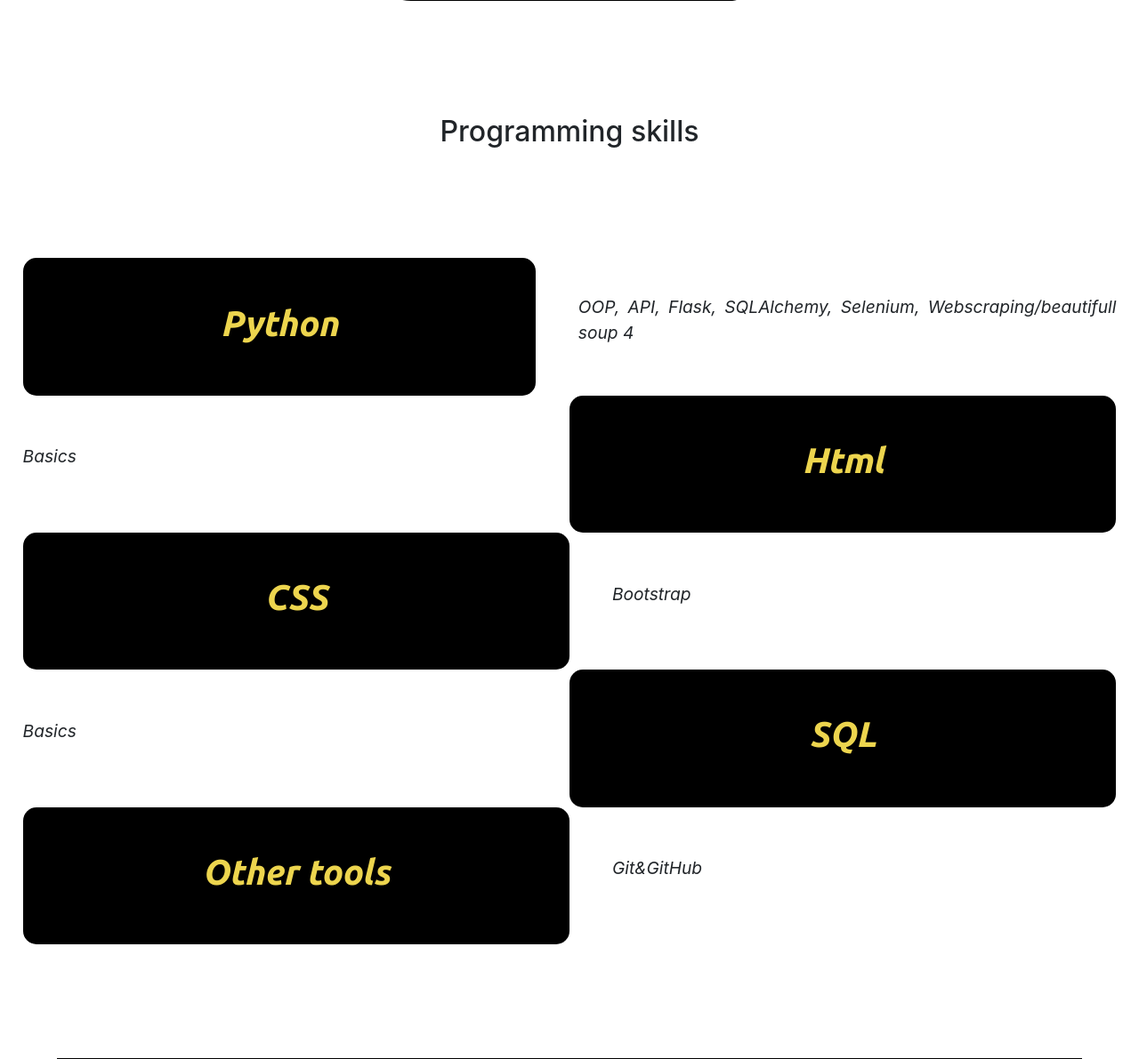
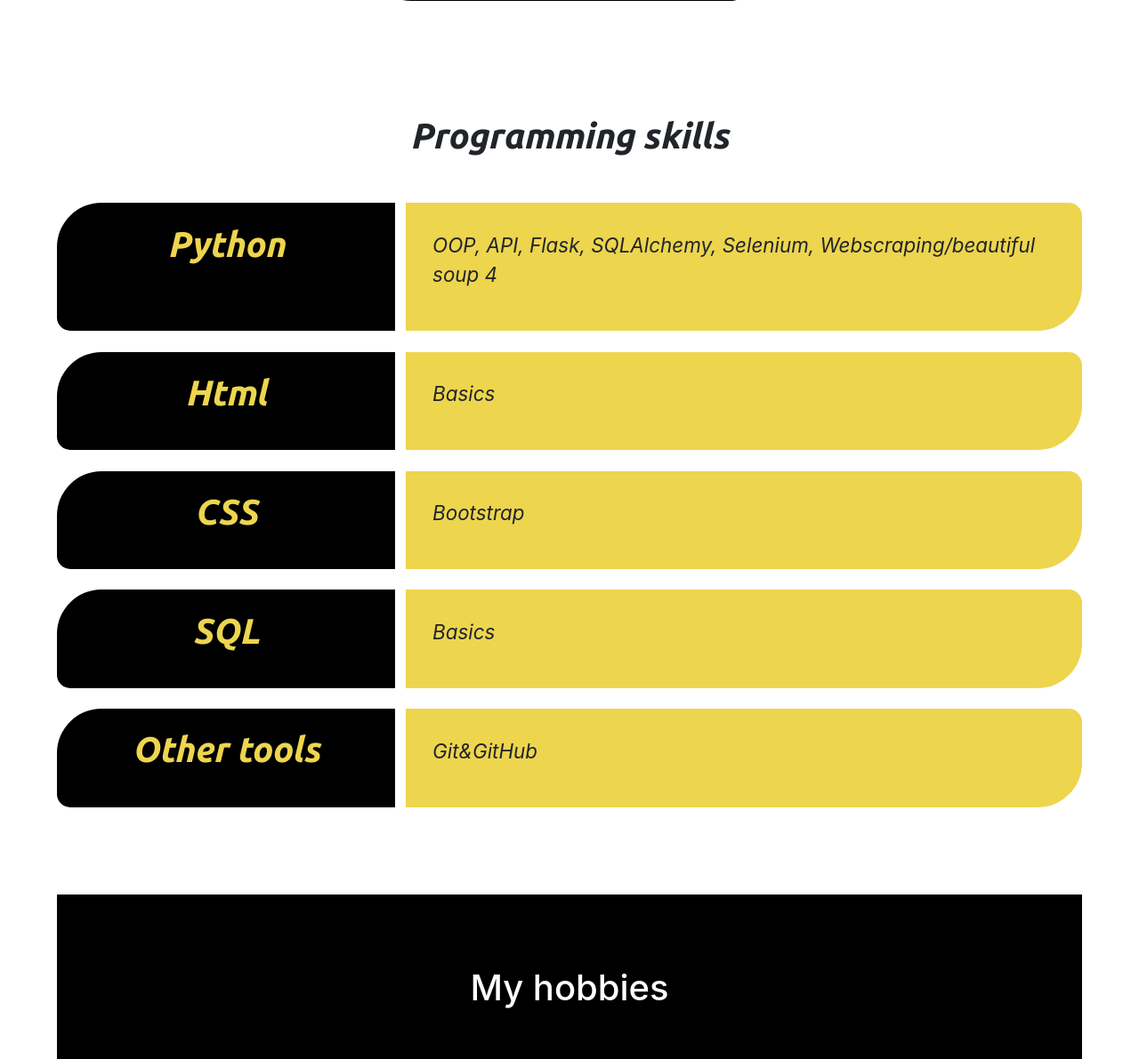
Before and after one commit to Pluszka/Personal-website, a Flask app: page / in a window 1280 px wide. Shown: the part 1131-2322 px from the top of the page at 89% size. Run offline with Flask 2, Linux system fonts and the light colour scheme; some libraries are stand-ins or nearby versions.

Commit message:
layout fixed

```diff
--- a/static/css/styles.css
+++ b/static/css/styles.css
@@ -1,4 +1,9 @@
 /*whole body*/
+
+.special-border{
+    border-radius: 15px 50px;
+}
+
 li {
     text-align: left;
 }
@@ -15,10 +20,6 @@
 .black_background {
     background-color: black;
     color: #edd54e;
-}
-
-.circle {
-    border-radius: 15px;
 }
 
 /*title*/
@@ -45,10 +46,6 @@
 
 /* about */
 
-#about .black_background {
-    border-radius: 15px 50px;
-}
-
 .second-section {
     padding: 4%;
 }
@@ -60,43 +57,39 @@
 
 /* programming */
 
-#first-prog {
-    margin-top: 10%;
-}
 
-.flex {
-    display: flex;
-    flex-direction: col;
-    align-items: center;
-    justify-content: center;
-    gap: 0.5rem 3rem;
-}
-
-.prog-row {
-     display: inline-flex;
-     flex-direction: row;
-     flex-grow: 1;
+.grid-container {
+    margin: 2% 5% 15%;
+    display: grid;
+    grid-template-columns: 1fr 2fr;
+    grid-column-gap: 1%;
+    grid-row-gap: 4%;
 }
 
 #programming {
-    text-align: center;
-    margin: 10% 2%;
-}
-
-#programming .circle {
-    width:50%;
+    margin-top: 8%;
+    font-size: 32rem;
 }
 
 #programming h1 {
     font-family: 'Ubuntu';
+    padding: 2%;
+    font-size 33rem;
 }
 
 #programming p {
-    font-size: 1.2rem;
-    text-align:justify;
+    font-size: 1.4rem;
     font-style: italic;
 }
 
+.prog-title {
+    border-radius: 50px 0 0 15px;
+}
+
+.prog-desc {
+    text-align: left;
+    border-radius: 0 15px 50px 0;
+}
 /*art section*/
 
 #art {
--- a/templates/PLindex.html
+++ b/templates/PLindex.html
@@ -44,11 +44,11 @@
     </ul>
     {% endblock %}
     {% block prog %}
-    <h2>Moje umiejętności programistyczne</h2>
+    <h1>Moje umiejętności programistyczne</h1>
     {% endblock %}
     {% block python %}
 <!--    <p>PyScript</p>-->
-    <p>Programowanie obiektowe, API, Flask, SQLAlchemy, Selenium, Webscraping/beautifull soup 4</p>
+    <p>Programowanie obiektowe, API, Flask, SQLAlchemy, Selenium, Webscraping/beautiful soup 4</p>
     {% endblock %}
 
     {% block html %}
--- a/templates/base.html
+++ b/templates/base.html
@@ -16,7 +16,7 @@
             <!--favicon-->
             <link rel="icon" href="{{ url_for('static', filename='images/favicon.ico') }}">
         </head>
-        <body>
+        <body></body>
             <nav class="navbar navbar-expand-lg navbar-light sticky-top yellow_background">
                 <button class="navbar-toggler" type="button" data-toggle="collapse" data-target="#navbarSupportedContent" aria-controls="navbarSupportedContent" aria-expanded="false" aria-label="Toggle navigation">
                     <span class="navbar-toggler-icon"></span>
@@ -61,7 +61,7 @@
 
                     {% block aboutMe %}{% endblock %}
                     </div>
-                    <div class="col-lg-4 black_background second-section">
+                    <div class="col-lg-4 special-border black_background second-section">
     <!--                    <h2>Contact</h2>-->
     <!--                    <p>Lorem ipsum dolor sit amet, consectetur adipiscing elit. Cras finibus massa ante, nec tristique ante maximus eget. Mauris felis arcu, ullamcorper ut cursus sit amet, vulputate quis mauris. Suspendisse sit amet porta justo. Nam ac volutpat felis. Donec dapibus leo magna, nec tristique ex iaculis in. Sed dignissim nulla ut lacus fringilla, non mattis quam finibus. Vivamus efficitur eu libero malesuada mattis. Donec non ipsum ut urna facilisis maximus. Morbi blandit lobortis ultricies. Sed hendrerit id turpis semper accumsan. Proin id lacinia tortor. Nulla bibendum posuere velit, varius fringilla ipsum maximus vitae.</p>-->
 
@@ -78,53 +78,35 @@
             <section id="programming">
     <!--            <h1>My programming skills</h1>-->
                 {% block prog %}{% endblock %}
-                <div class="flex" id="first-prog">
-                    <div class="second-section black_background circle">
-                        <div class="prog-row">
-                            <h1>Python</h1>
-                        </div>
+                <div class="grid-container">
+                    <div class="second-section black_background prog-title">
+                        <h1>Python</h1>
                     </div>
-                    <div class="prog-row">
+                    <div class="second-section yellow_background prog-desc">
                         {% block python %}{% endblock %}
                     </div>
-                </div>
-                <div class="flex">
-                    <div class="prog-row">
+                    <div class="second-section black_background prog-title">
+                        <h1>Html</h1>
+                    </div>
+                    <div class="second-section yellow_background prog-desc">
                         {% block html %}{% endblock %}
                     </div>
-                    <div class="second-section black_background circle">
-                        <div class="prog-row">
-                            <h1>Html</h1>
-                        </div>
+                    <div class="second-section black_background prog-title">
+                        <h1>CSS</h1>
                     </div>
-                </div>
-                <div class="flex">
-                    <div class="second-section black_background circle">
-                        <div class="prog-row">
-                            <h1>CSS</h1>
-                        </div>
-                    </div>
-                    <div class="prog-row">
+                    <div class="second-section yellow_background prog-desc">
                         {% block css %}{% endblock %}
                     </div>
-                </div>
-                <div class="flex">
-                    <div class="prog-row">
+                    <div class="second-section black_background prog-title">
+                        <h1>SQL</h1>
+                    </div>
+                    <div class="second-section yellow_background prog-desc">
                         {% block sql %}{% endblock %}
                     </div>
-                    <div class="second-section black_background circle">
-                        <div class="prog-row">
-                            <h1>SQL</h1>
-                        </div>
+                    <div class="second-section black_background prog-title">
+                       {% block progTitle %}{% endblock %}
                     </div>
-                </div>
-                <div class="flex">
-                    <div class="second-section black_background circle">
-                        <div class="prog-row">
-                            {% block progTitle %}{% endblock %}
-                        </div>
-                    </div>
-                    <div class="prog-row">
+                    <div class="second-section yellow_background prog-desc">
                         {% block tools %}{% endblock %}
                     </div>
                 </div>
--- a/templates/index.html
+++ b/templates/index.html
@@ -44,11 +44,11 @@
     </ul>
     {% endblock %}
     {% block prog %}
-    <h2>Programming skills</h2>
+    <h1>Programming skills</h1>
     {% endblock %}
     {% block python %}
 <!--    <p>PyScript</p>-->
-    <p>OOP, API, Flask, SQLAlchemy, Selenium, Webscraping/beautifull soup 4</p>
+    <p>OOP, API, Flask, SQLAlchemy, Selenium, Webscraping/beautiful soup 4</p>
     {% endblock %}
 
     {% block html %}
```
